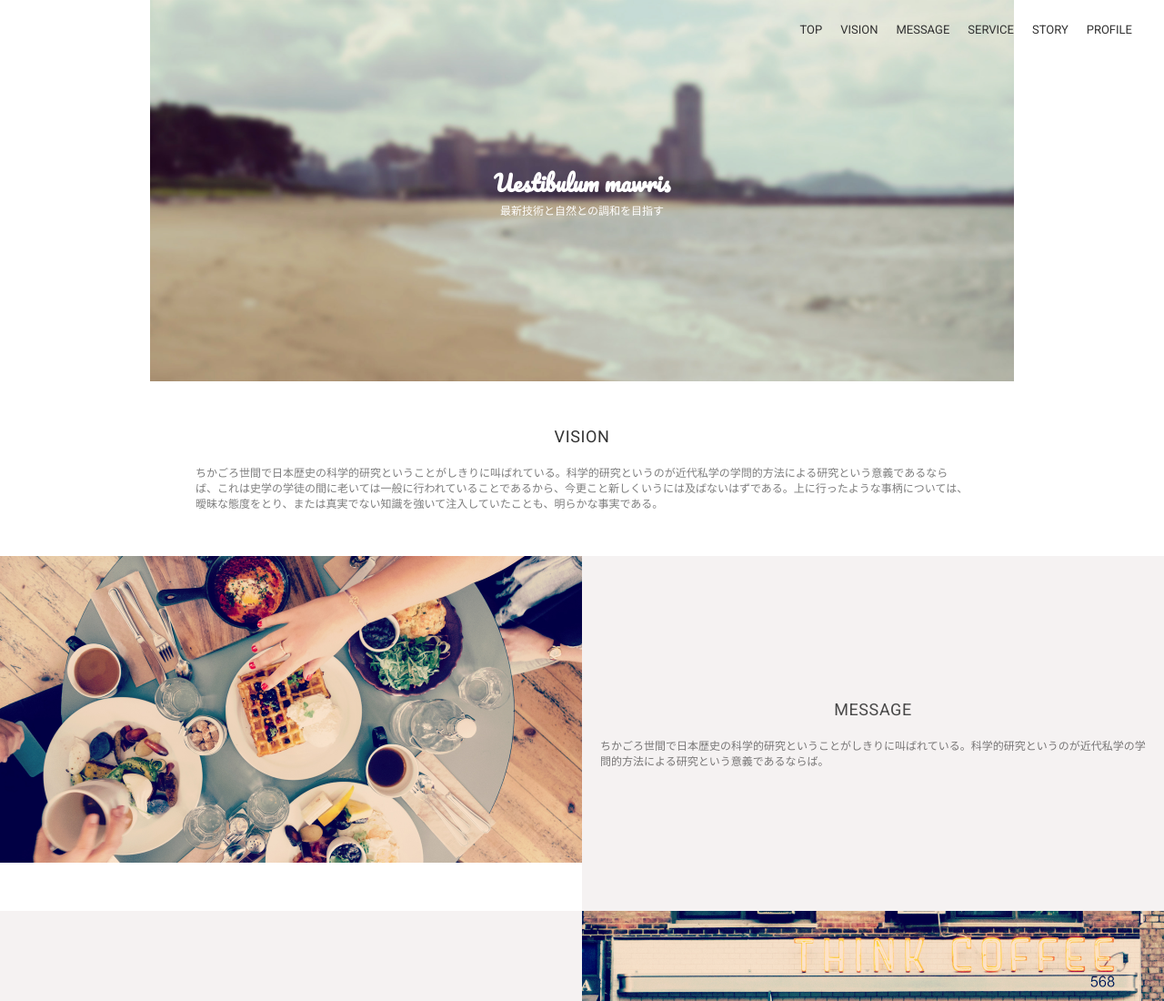
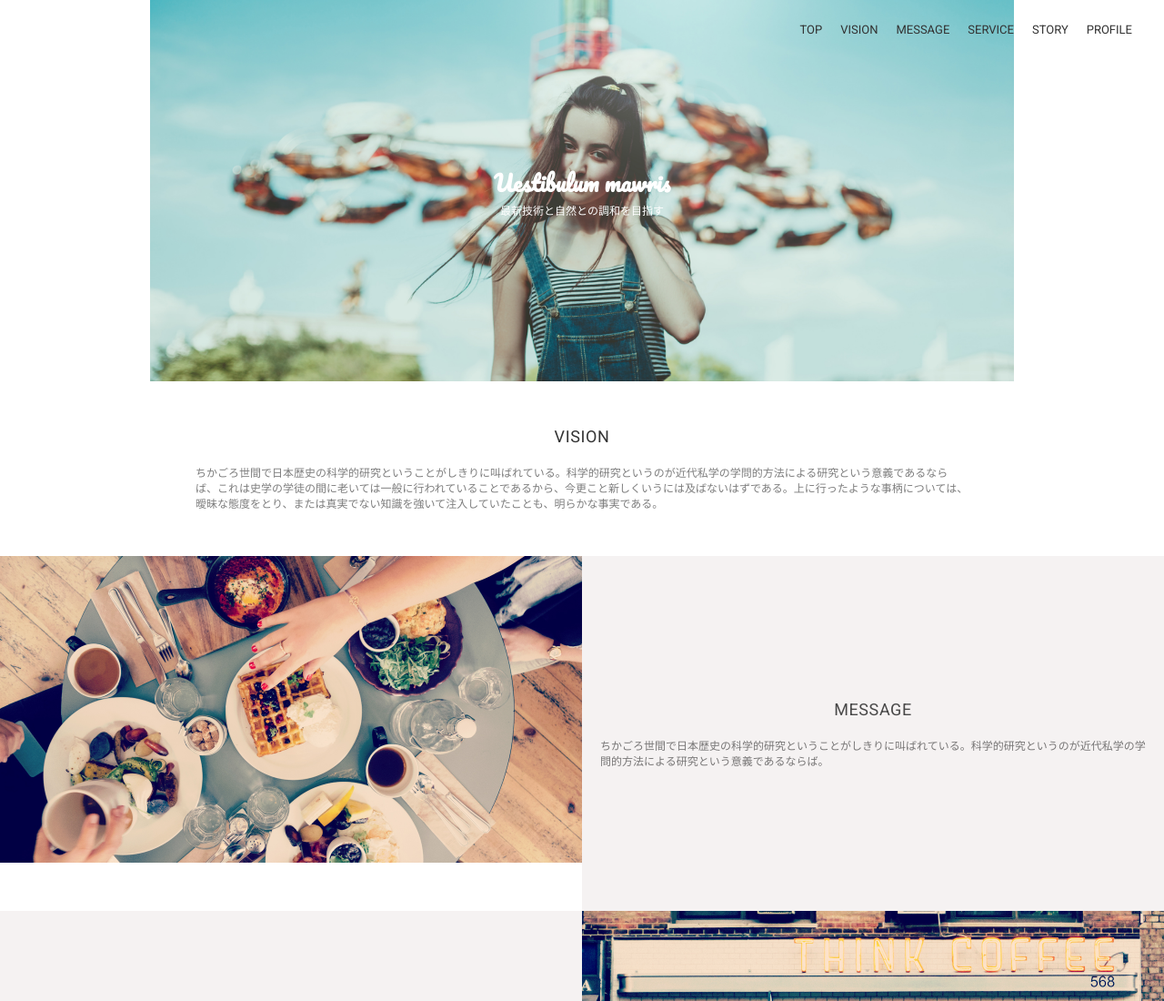
Before and after one commit to towhid046/Jb-connect-bd, a plain HTML site: page index.html in a window 1280 px wide. Shown: the top 1100 px of the page at 91% size. Drawn offline with Linux system fonts and the light colour scheme; files whose address does not match are found by name.

Commit message:
change the hero area background

```diff
--- a/css/style.css
+++ b/css/style.css
@@ -136,7 +136,7 @@ img {
 }
 
 .header {
-  background: url('../assets/images/bgSec04.jpg') no-repeat center center/cover;
+  background: url('../assets/images/mainImg.jpg') no-repeat center center/cover;
   padding: 180px 0;
 }
 
```
